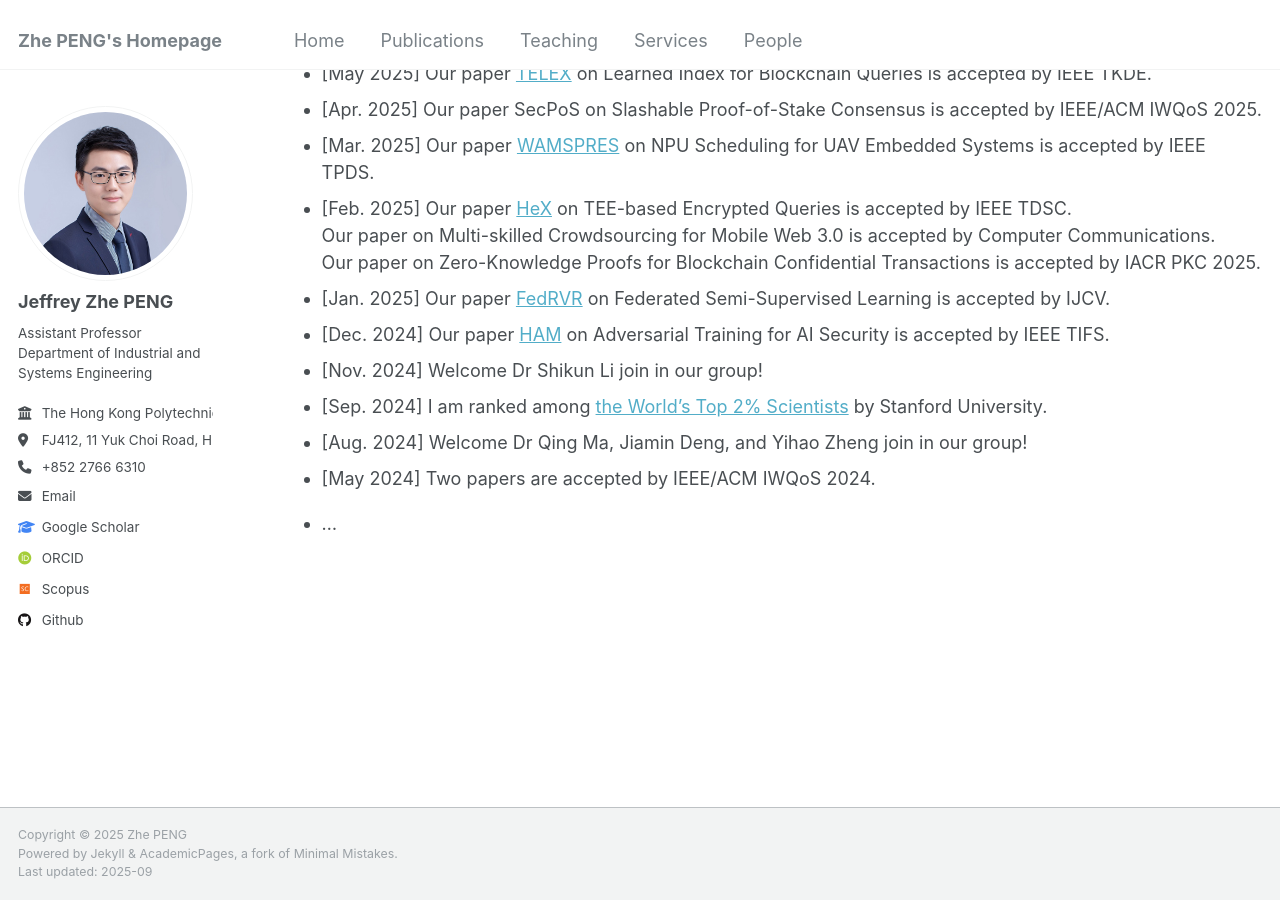
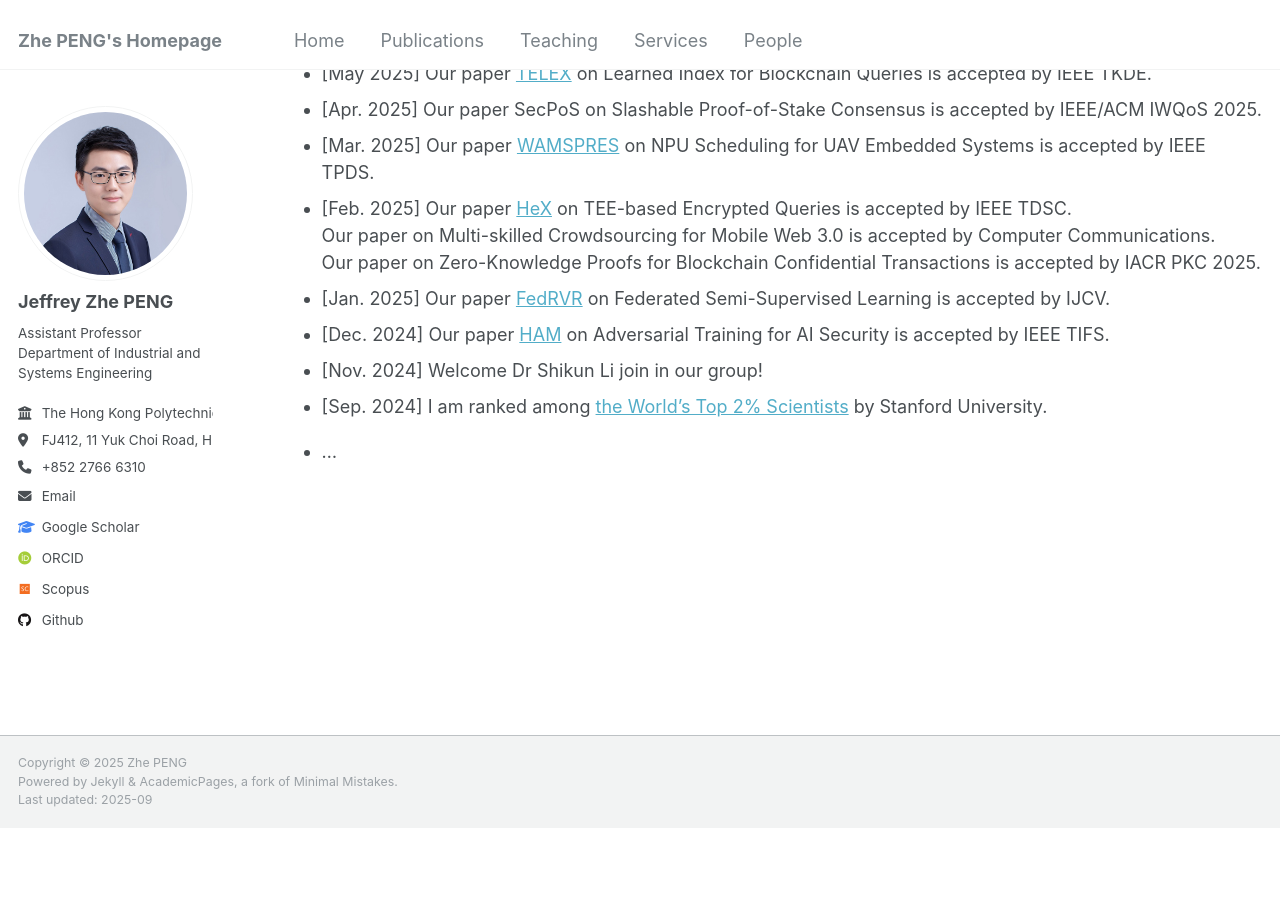
Before and after one commit to PENG-Zhe/peng-zhe.github.io, a Jekyll site: the page built from _pages/about.md, in a window 1280 px wide and 900 px high, scrolled down 1200 px. Built offline with Jekyll 4.4.1, drawn with Linux system fonts in a browser that asks for light colours; some web fonts are replaced; after the commit the page ends 2028 px from its top, so only the background shows below that.

Commit message:
Update about.md

```diff
--- a/_pages/about.md
+++ b/_pages/about.md
@@ -44,11 +44,11 @@ Our paper on Zero-Knowledge Proofs for Blockchain Confidential Transactions is a
 - [Dec. 2024] Our paper <a href="https://ieeexplore.ieee.org/document/10795188" target="_blank">HAM</a> on Adversarial Training for AI Security is accepted by IEEE TIFS.
 - [Nov. 2024] Welcome Dr Shikun Li join in our group!
 - [Sep. 2024] I am ranked among <a href="https://elsevier.digitalcommonsdata.com/datasets/btchxktzyw/7" target="_blank">the World’s Top 2% Scientists</a> by Stanford University.
-- [Aug. 2024] Welcome Dr Qing Ma, Jiamin Deng, and Yihao Zheng join in our group!
-- [May 2024] Two papers are accepted by IEEE/ACM IWQoS 2024.
 
 
 <div style="display:none">
+- [Aug. 2024] Welcome Dr Qing Ma, Jiamin Deng, and Yihao Zheng join in our group!
+- [May 2024] Two papers are accepted by IEEE/ACM IWQoS 2024.
 - [Mar. 2024] One paper is accepted by IEEE ICaMaL 2024.
 - [Jan. 2024] I am invited to serve as a Guest Editor for Computer Communications special issue on <a href="https://www.sciencedirect.com/journal/computer-communications/about/call-for-papers" target="_blank">Smart Blockchain Network Empowered Metaverse and Web 3.0</a>. Welcome submissions!
 - [2023-11] Our paper <a href="https://ieeexplore.ieee.org/document/9321132" target="_blank">VFChain</a> on Blockchain-based Federated Learning was recognized as an ESI Highly Cited Paper.
```
